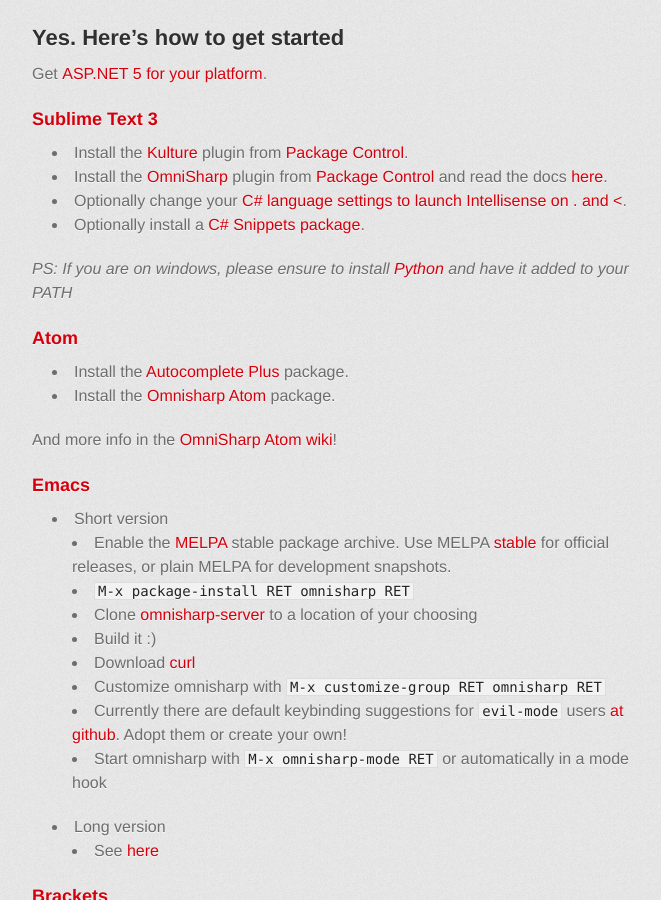
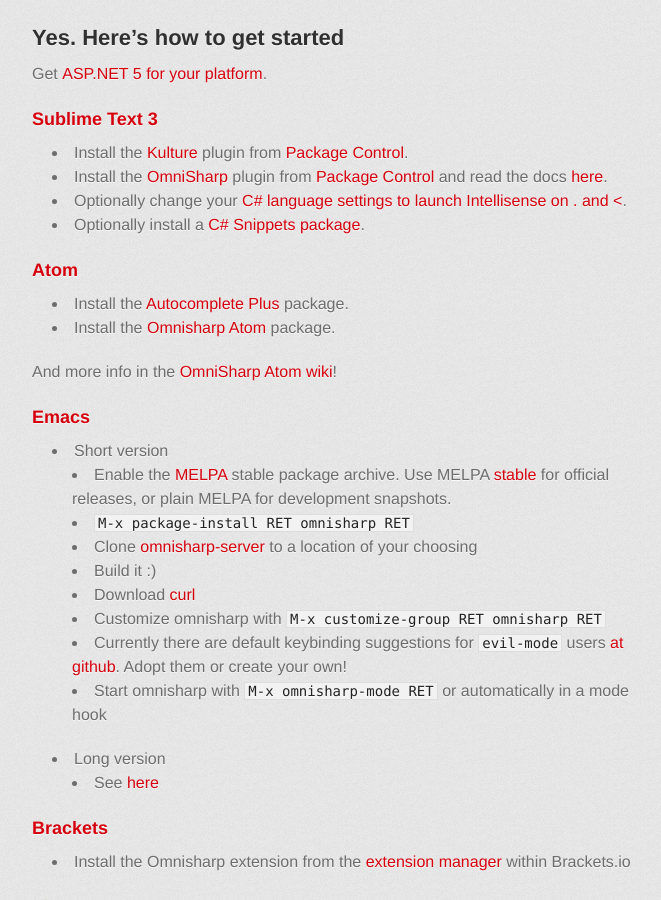
Before and after one commit to OmniSharp/OmniSharp.github.io, a Jekyll site: the page built from index.md, in a window 1280 px wide and 900 px high, scrolled down 853 px. Shown: the whole window, without its empty margins (298-959 px from the left). Built offline with Jekyll 4.4.1, drawn with Linux system fonts in a browser that asks for light colours; some web fonts are replaced.

Commit message:
Update index.md

```diff
--- a/index.md
+++ b/index.md
@@ -23,7 +23,6 @@
 - Optionally change your <a href="https://github.com/OmniSharp/omnisharp-sublime#c-language-specific-settings">C# language settings to launch Intellisense on . and &lt;</a>.
 - Optionally install a <a href="https://sublime.wbond.net/packages/C%23%20Snippets">C# Snippets package</a>.
 
-*PS: If you are on windows, please ensure to install [Python](http://www.python.org/download/releases/2.7.5/) and have it added to your PATH*
 
 ### [Atom](https://atom.io/)
 - Install the [Autocomplete Plus](https://atom.io/packages/autocomplete-plus) package.
```
